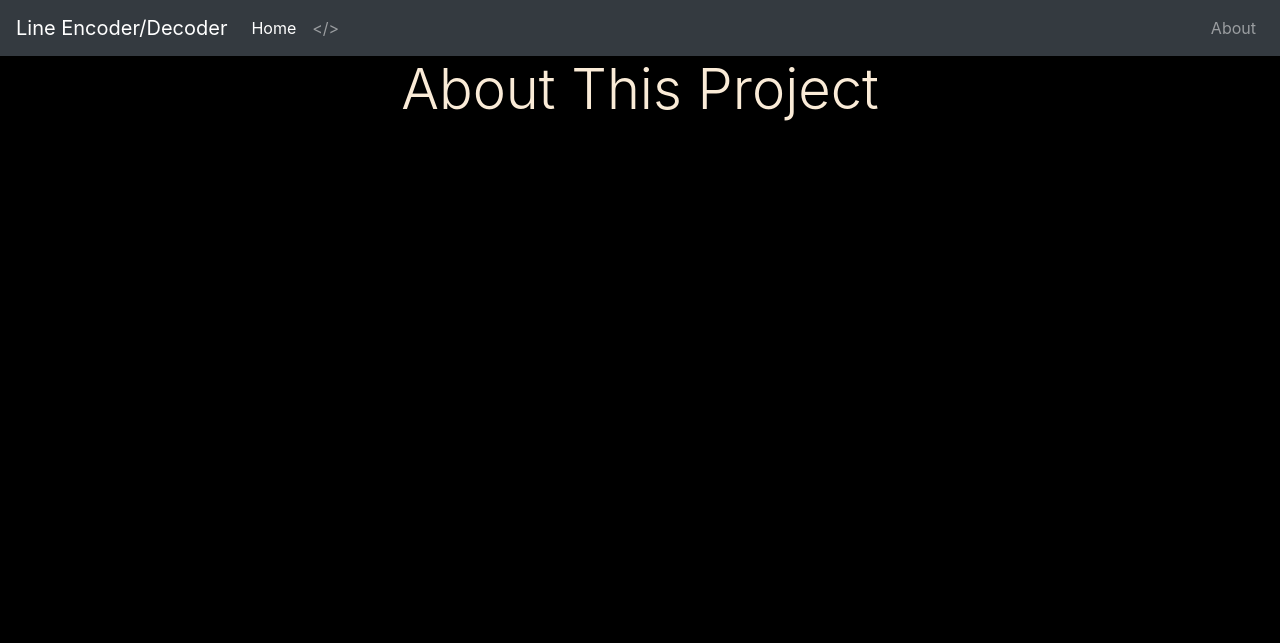
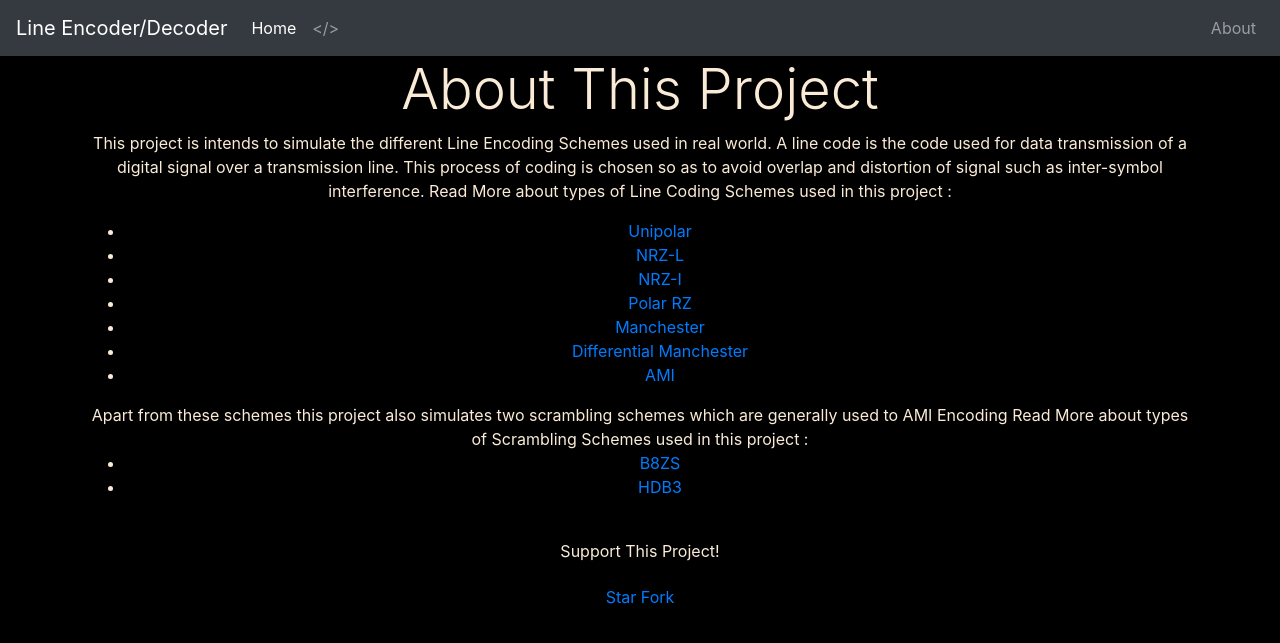
Before and after one commit to ekaksher/Line-Encoder-Decoder, a Django app: page /about/ in a window 1280 px wide. Shown: the top 643 px of the page. Run offline with Django 3.2, Linux system fonts and the light colour scheme; some libraries are stand-ins or nearby versions.

Commit message:
About Page

```diff
--- a/encoder/templates/encoder/about.html
+++ b/encoder/templates/encoder/about.html
@@ -1,7 +1,35 @@
 {% extends "encoder/base.html" %}
 {% block content %}
+<script async defer src="https://buttons.github.io/buttons.js"></script>
 <center>
     <h1 class="display-4">About This Project</h1>
-
+    <div class="container">
+        <p>
+            This project is intends to simulate the different Line Encoding Schemes used in real world.
+            A line code is the code used for data transmission of a digital signal over a transmission line. This process of coding is chosen so as to avoid overlap and distortion of signal such as inter-symbol interference.
+            Read More about types of Line Coding Schemes used in this project :
+            <ul>
+                <li><a href="https://en.wikipedia.org/wiki/Unipolar_encoding">Unipolar</a></li>
+                <li><a href="https://en.wikipedia.org/wiki/Non-return-to-zero#Unipolar_non-return-to-zero_level">NRZ-L</a></li>
+                <li><a href="https://en.wikipedia.org/wiki/Non-return-to-zero#NRZI">NRZ-I</a></li>
+                <li><a href="https://en.wikipedia.org/wiki/Return-to-zero">Polar RZ</a></li>
+                <li><a href="https://en.wikipedia.org/wiki/Manchester_code">Manchester</a></li>
+                <li><a href="https://en.wikipedia.org/wiki/Differential_Manchester_encoding">Differential Manchester</a></li>
+                <li><a href="https://en.wikipedia.org/wiki/Bipolar_encoding#Alternate_mark_inversion">AMI</a></li>
+            </ul>
+            Apart from these schemes this project also simulates two scrambling schemes which are generally used to AMI Encoding
+            Read More about types of Scrambling Schemes used in this project :
+            <ul>
+                <li><a href="https://en.wikipedia.org/wiki/Modified_AMI_code#B8ZS_(North_American_T1)">B8ZS</a></li>
+                <li><a href="https://en.wikipedia.org/wiki/Modified_AMI_code#HDB3_(European_E-carrier)">HDB3</a></li>
+            </ul>
+        </p>
+        <br>
+        <span>Support This Project!</span>
+        <center class='mt-25'>
+            <span><a class="github-button" href="https://github.com/ekaksher/Line-Encoder-Decoder" data-icon="octicon-star" aria-label="Star ekaksher/Line-Encoder-Decoder on GitHub">Star</a></span>
+            <span><a class="github-button" href="https://github.com/ekaksher/Line-Encoder-Decoder/fork" data-icon="octicon-repo-forked" aria-label="Fork ekaksher/Line-Encoder-Decoder on GitHub">Fork</a></span>
+            </center>
+    </div>
    </center>
 {% endblock content %}
```
